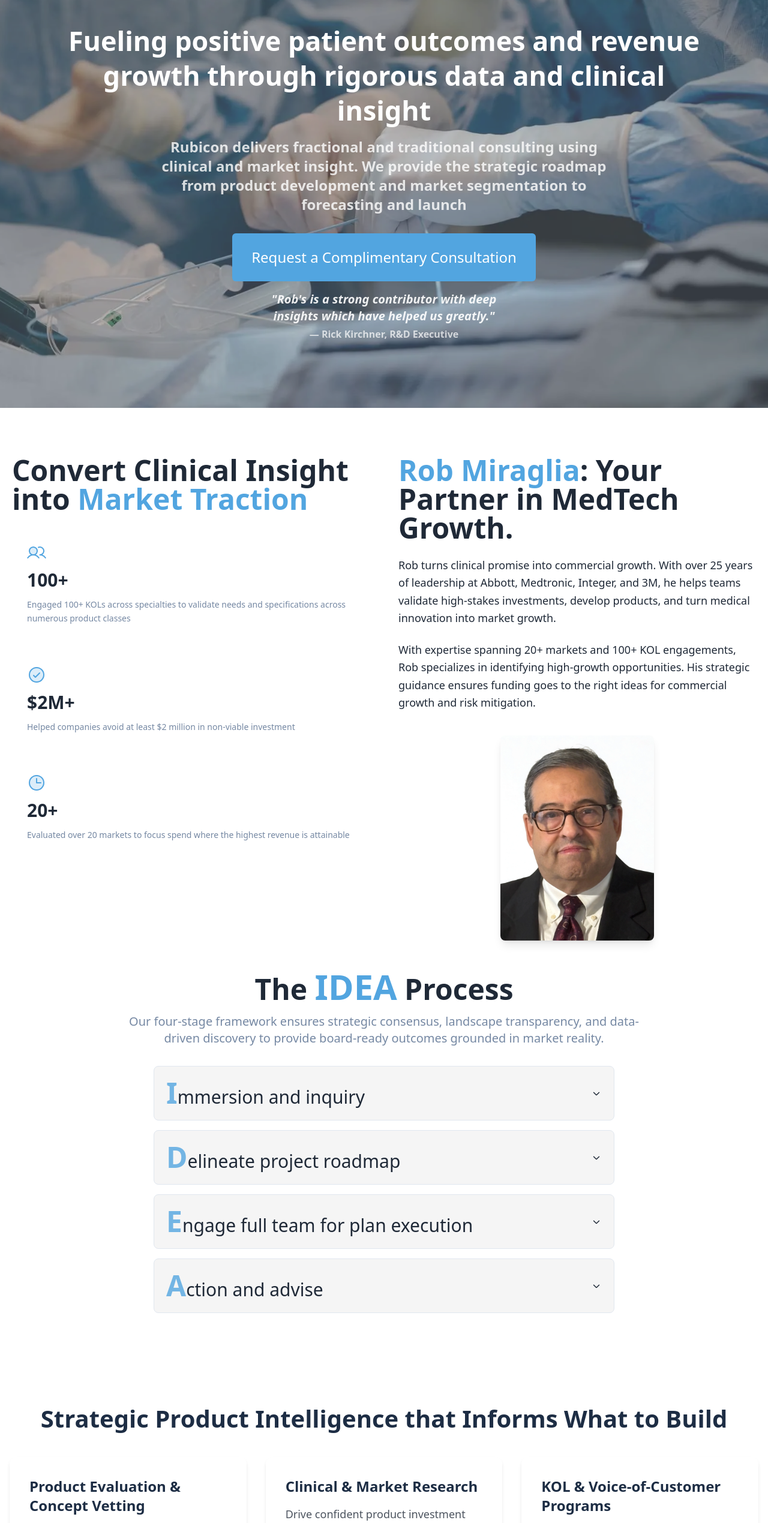
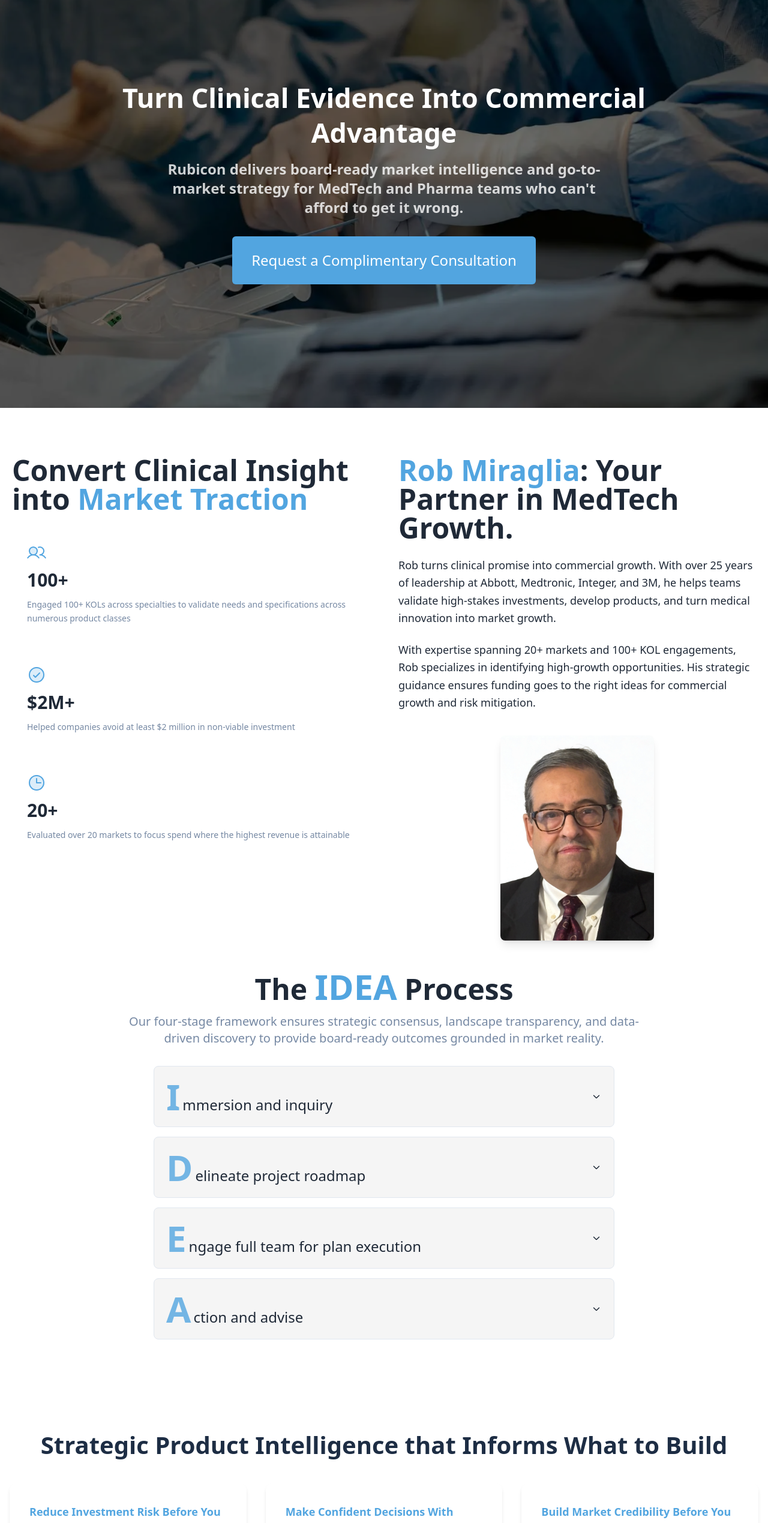
Before and after one commit to theanchorframe/Rubicon-med-frontend, a React (Vite) app: page / in a window 1280 px wide. Shown: the part 120-2659 px from the top of the page at 60% size. Built offline with nearby package versions, Linux system fonts and the light colour scheme.

Commit message:
Revamped homepage per prompt
Co-authored-by: theanchorframe <225102299+theanchorframe@users.noreply.github.com>

```diff
--- a/src/components/CaseStudiesSection.tsx
+++ b/src/components/CaseStudiesSection.tsx
@@ -5,7 +5,6 @@ import { useMounted } from "@/hooks/useMounted";
 import launchStrategyImage from "@/assets/launch-strategy.webp";
 import clinicalInsightImage from "@/assets/clinical-insight.webp";
 import deRiskImage from "@/assets/de-risk.webp";
-import alignTeamsImage from "@/assets/align-teams.webp";
 
 interface CaseStudiesSectionProps {
   onOpenConsultationDialog: () => void;
@@ -18,10 +17,10 @@ const CaseStudiesSection = ({ onOpenConsultationDialog }: CaseStudiesSectionProp
   const caseStudies = [
     {
       image: launchStrategyImage,
-      title: "Validate Product Licensing and Acquisition Plans",
+      title: "Protect Capital Before You Commit to a Deal",
       description:
         "Identify and mitigate investment risk in potential product licensing and acquisitions. We perform rigorous due diligence to isolate assets that lack market scalability due to technical limitations in geometry, sizing, or procedural compatibility. By triangulating these findings with KOL inquiries, we prevent the acquisition of products that cannot achieve critical mass in the clinical environment.",
-      cta: "Request a Complimentary Consultation",
+      cta: "Get Your Market Assessment",
       overlayText:
         "Transform Literature into Leverage: The Strategic Path to Enterprise-Level Co-Development Partnerships.",
     },
@@ -30,7 +29,7 @@ const CaseStudiesSection = ({ onOpenConsultationDialog }: CaseStudiesSectionProp
       title: "Commercial Growth From Clinical and Market Insight",
       description:
         "We synchronize expert insights, segmentation, and targeted positioning to drive quick adoption. We translate clinical evidence into optimized messaging, ensuring your product enters the market with a defensible competitive advantage and clinical alignment.",
-      cta: "Request a Complimentary Consultation",
+      cta: "Talk to Rob",
       overlayText:
         "We bridge the gap between clinical complexity and commercial success by converting KOL insights into the segments and claims your sales team needs to win tomorrow.",
     },
@@ -39,7 +38,7 @@ const CaseStudiesSection = ({ onOpenConsultationDialog }: CaseStudiesSectionProp
       title: "Product Risk Mitigation",
       description:
         "We apply data-driven segmentation and VoC analysis so that your roadmap reflects true market demand.",
-      cta: "Request a Complimentary Consultation",
+      cta: "Talk to Rob",
       overlayText:
         "Precision before investment. We use VoC and predictive modeling to quantify market demand and identify barriers before you break ground that allows you to cut low-ROI projects and invest in the winners.",
     },
@@ -60,7 +59,7 @@ const CaseStudiesSection = ({ onOpenConsultationDialog }: CaseStudiesSectionProp
               viewport={{ once: true }}
               className={`flex flex-col ${
                 index % 2 === 0 ? "md:flex-row" : "md:flex-row-reverse"
-              } gap-8 items-start`}
+              } gap-8 items-center`}
             >
               {/* Image with hover overlay */}
               <div
@@ -71,7 +70,7 @@ const CaseStudiesSection = ({ onOpenConsultationDialog }: CaseStudiesSectionProp
                 <img
                   src={study.image}
                   alt={study.title}
-                  className={`w-full object-cover ${index === 0 ? "h-auto md:h-[500px]" : "h-auto md:h-[400px]"}`}
+                  className="w-full object-cover h-auto md:h-[450px]"
                 />
                 <div
                   className={`absolute inset-x-0 bottom-0 bg-black/90 text-white p-6 transition-all duration-500 ${
@@ -84,7 +83,7 @@ const CaseStudiesSection = ({ onOpenConsultationDialog }: CaseStudiesSectionProp
                 </div>
               </div>
 
-              {/* Text content - left aligned and starting at top */}
+              {/* Text content - vertically centered */}
               <div className="space-y-6 w-full md:w-1/2 text-left">
                 <h3 className="text-3xl lg:text-4xl font-bold text-navy">
                   {study.title}
--- a/src/components/FAQSection.tsx
+++ b/src/components/FAQSection.tsx
@@ -13,27 +13,27 @@ const FAQSection = ({ onOpenConsultationDialog }: FAQSectionProps) => {
 
   const faqs = [
     {
-      question: "With what types of companies do you typically work?",
+      question: "How is Rubicon different from a traditional consulting firm?",
       answer:
         "We partner with medical device and pharmaceutical organizations across the entire growth spectrum. Our expertise spans from guiding early-stage startups through their inaugural product launches to supporting established global manufacturers in product development and strategic licensing or acquisitions.",
     },
     {
-      question: "What's your experience with launch planning and execution?",
+      question: "What does your experience with launch planning actually look like?",
       answer:
         "With a legacy of orchestrating 40+ high-stakes launches across vascular intervention, pharmaceuticals, and diagnostics, Rob specializes in the critical 'Front-End of Innovation.' By applying a comprehensive launch framework, we identify high-value opportunities and architect the clinical evidence stories that drive adoption. We don't just plan; we equip and train your launch teams to ensure a seamless, high-ROI transition from R&D to global commercialization.",
     },
     {
-      question: "Do you only work with U.S.-based companies?",
+      question: "Do you work with companies outside the US?",
       answer:
         "Geographic location is not a barrier to execution. While headquartered on Long Island, we have a proven track record of supporting international clients through hybrid engagement models. We prioritize on-site mobilization for critical workstreams such as requirement gathering, prototyping, and expert panels, ensuring that distance never compromises the fidelity of the strategic roadmap.",
     },
     {
-      question: "What's your process like?",
+      question: "What does an engagement with Rubicon actually look like, start to finish?",
       answer:
         "Every engagement begins with a deep-dive into your real-world environment and project constraints. To guide the IDEA process, we deliver a Statement of Understanding and a Statement of Work—a clear-eyed blueprint that transforms high-level goals into a validated, executable plan for your device.",
     },
     {
-      question: "How do we know this investment will pay off?",
+      question: "How do we know this investment will generate a return?",
       answer:
         "Our work has helped companies avoid $2M+ in wasted spend and helped bring >$10M in new product revenue. While innovation inherently carries uncertainty, our risk-mitigation frameworks provide the clinical and commercial confidence necessary for a successful launch.",
     },
@@ -49,7 +49,7 @@ const FAQSection = ({ onOpenConsultationDialog }: FAQSectionProps) => {
           viewport={{ once: true }}
           className="flex flex-col items-center text-center"
         >
-          <h2 className="text-3xl md:text-4xl lg:text-5xl font-bold text-foreground">FAQ</h2>
+          <h2 className="text-3xl md:text-4xl lg:text-5xl font-bold text-foreground">Questions Serious Buyers Ask Before Engaging</h2>
         </motion.div>
 
         <motion.div
--- a/src/components/FinalCTASection.tsx
+++ b/src/components/FinalCTASection.tsx
@@ -17,11 +17,15 @@ const FinalCTASection = ({ onOpenConsultationDialog }: FinalCTASectionProps) =>
             whileInView={{ opacity: 1, y: 0 }}
             transition={{ duration: 0.6 }}
             viewport={{ once: true }}
-            className="space-y-8"
+            className="space-y-4"
           >
             <h2 className="text-3xl md:text-4xl lg:text-5xl font-bold text-navy">
-              Let Rubicon Help You Map Your Next Crossing
+              Ready to Validate Your Next Move?
             </h2>
+            <p className="text-lg md:text-xl text-muted-foreground max-w-3xl mx-auto leading-relaxed">
+              Join the MedTech and Pharma teams who've used Rubicon's insight to protect capital and accelerate market entry.
+            </p>
+            <div className="pt-4">
               <Button
                 size="lg"
                 onClick={onOpenConsultationDialog}
@@ -29,6 +33,7 @@ const FinalCTASection = ({ onOpenConsultationDialog }: FinalCTASectionProps) =>
               >
                 Request a Complimentary Consultation
               </Button>
+            </div>
           </motion.div>
         </div>
       </div>
--- a/src/components/HeroSection.tsx
+++ b/src/components/HeroSection.tsx
@@ -13,10 +13,10 @@ const HeroSection = ({ onOpenConsultation }: HeroSectionProps) => {
   return (
     <section className="relative min-h-screen flex items-center justify-center overflow-hidden">
       <div
-        className="absolute inset-0 bg-cover bg-center bg-no-repeat opacity-75"
+        className="absolute inset-0 bg-cover bg-center bg-no-repeat"
         style={{ backgroundImage: `url(${heroVascularBg})` }}>
       </div>
-      <div className="absolute inset-0 bg-navy/30"></div>
+      <div className="absolute inset-0" style={{ backgroundColor: 'rgba(0, 0, 0, 0.55)' }}></div>
 
       <div className="relative z-10 container mx-auto px-6 pt-32 pb-20 max-w-6xl">
         <motion.div
@@ -32,7 +32,7 @@ const HeroSection = ({ onOpenConsultation }: HeroSectionProps) => {
               transition={{ delay: 0.4 }}
               className="text-2xl sm:text-3xl md:text-4xl lg:text-[2.8rem] font-bold text-white" style={{ lineHeight: '1.3' }}>
 
-              Fueling positive patient outcomes and revenue growth through rigorous data and clinical insight
+              Turn Clinical Evidence Into Commercial Advantage
             </motion.h1>
 
             <motion.p
@@ -42,7 +42,7 @@ const HeroSection = ({ onOpenConsultation }: HeroSectionProps) => {
               className="text-lg sm:text-xl md:text-2xl leading-relaxed font-semibold max-w-3xl mx-auto"
               style={{ color: "rgba(255,255,255,0.8)" }}>
 
-              Rubicon delivers fractional and traditional consulting using clinical and market insight. We provide the strategic roadmap from product development and market segmentation to forecasting and launch
+              Rubicon delivers board-ready market intelligence and go-to-market strategy for MedTech and Pharma teams who can't afford to get it wrong.
             </motion.p>
 
             <motion.div
@@ -58,13 +58,6 @@ const HeroSection = ({ onOpenConsultation }: HeroSectionProps) => {
 
                 Request a Complimentary Consultation
               </Button>
-
-              <div className="text-center max-w-md">
-                <p className="text-white/90 text-base sm:text-lg md:text-xl italic font-semibold">
-                  "Rob's is a strong contributor with deep insights which have helped us greatly."
-                </p>
-                <p className="text-white/70 text-sm sm:text-base mt-1 font-semibold">— Rick Kirchner, R&D Executive</p>
-              </div>
             </motion.div>
           </div>
         </motion.div>
--- a/src/components/ProcessSection.tsx
+++ b/src/components/ProcessSection.tsx
@@ -256,8 +256,8 @@ const ProcessSection = () => {
                     onClick={() => setActiveIdea(activeIdea === letter ? null : letter)}
                   >
                     <div className="flex items-center gap-4">
-                      <span className="text-2xl md:text-3xl font-normal text-foreground">
-                        <span className={`text-4xl md:text-5xl font-bold ${activeIdea === letter ? "text-primary" : "text-primary/80"} transition-colors duration-300`}>{letter}</span>
+                      <span className="text-xl md:text-2xl font-normal text-foreground flex items-baseline gap-1">
+                        <span className={`text-5xl md:text-6xl font-extrabold leading-none ${activeIdea === letter ? "text-primary" : "text-primary/80"} transition-colors duration-300`}>{letter}</span>
                         {letter === "I" && <span>mmersion and inquiry</span>}
                         {letter === "D" && <span>elineate project roadmap</span>}
                         {letter === "E" && <span>ngage full team for plan execution</span>}
--- a/src/components/ServicesSection.tsx
+++ b/src/components/ServicesSection.tsx
@@ -15,31 +15,37 @@ const ServicesSection = ({ onOpenConsultationDialog }: ServicesSectionProps) =>
   const services = [
   {
     title: "Product Evaluation & Concept Vetting",
+    outcomeLabel: "Reduce Investment Risk Before You Commit",
     description:
     "Our proven framework integrates multidimensional technical, clinical, and regulatory due diligence with rigorous market modeling. We synthesize competitive intelligence and growth drivers to ensure capital is deployed only into assets with a validated path to market leadership."
   },
   {
     title: "Clinical & Market Research",
+    outcomeLabel: "Make Confident Decisions With Evidence, Not Assumptions",
     description:
     "Drive confident product investment through clinical and market triangulation. We leverage expert consultations and comprehensive database analytics to distill complex evidence into an actionable roadmap – eliminating market ambiguity and securing your path to entry."
   },
   {
     title: "KOL & Voice-of-Customer Programs",
+    outcomeLabel: "Build Market Credibility Before You Launch",
     description:
     "Accelerate market adoption through clinical advocacy and expert mobilization. We manage the full-lifecycle engagement of Key Opinion Leaders—from strategic identification and contracting to the execution of IDIs, surveys, field trials, and clinician panels. By synthesizing the 'Voice of Customer' into evidence-based messaging, we ensure your value proposition resonates with providers and drives accelerated uptake."
   },
   {
     title: "Commercial Strategy & Launch",
+    outcomeLabel: "Enter the Market With Momentum That Lasts",
     description:
     "Turn insight into adoption at scale. We craft go-to-market strategies and playbooks, sales enablement, and messaging rooted in evidence so your launch not only hits targets, but sustains momentum long after market entry."
   },
   {
     title: "Upstream Portfolio Strategy & Roadmapping",
+    outcomeLabel: "Focus Resources on the Products With the Highest Return",
     description:
     "Optimize resource allocation and cross-functional alignment. By defining rigorous segmentation, targeting, and positioning (STP) frameworks alongside multi-year product roadmaps, we isolate high-potential opportunities. This allows R&D, Marketing, and Sales to concentrate resources on assets with the highest ROI."
   },
   {
     title: "Pricing, Forecasting & Financial Modeling",
+    outcomeLabel: "Defend Your Numbers at the Board Level",
     description:
     "Enable executive decision-making with rigorous financial modeling. We translate market dynamics and value-based pricing into accurate revenue projections that hold up under institutional scrutiny. Our models provide the clarity needed to synchronize AOP targets with actual clinical and commercial scalability."
   }];
@@ -91,6 +97,7 @@ const ServicesSection = ({ onOpenConsultationDialog }: ServicesSectionProps) =>
             onClick={() => setSelectedIndex(index)}
             className="glass-card p-6 md:p-8 space-y-4 border-2 border-navy/40 dark:border-navy/60 shadow-md transition-all duration-300 cursor-pointer group">
 
+              <p className="text-primary font-bold text-lg">{service.outcomeLabel}</p>
               <h3 className="text-2xl font-bold text-navy group-hover:text-primary transition-colors duration-300">{service.title}</h3>
               <p className="text-foreground/80 leading-relaxed text-lg group-hover:text-foreground transition-colors duration-300">
                 {service.description}
@@ -110,7 +117,7 @@ const ServicesSection = ({ onOpenConsultationDialog }: ServicesSectionProps) =>
             onClick={onOpenConsultationDialog}
             className="shine-effect text-lg sm:text-xl px-6 sm:px-12 py-6 sm:py-8 h-auto bg-primary hover:bg-primary/90 whitespace-normal text-center leading-tight">
 
-            Request a Complimentary Consultation
+            See How We Work
           </Button>
         </motion.div>
       </div>
@@ -165,6 +172,7 @@ const ServicesSection = ({ onOpenConsultationDialog }: ServicesSectionProps) =>
               </p>
 
               {/* Service Content */}
+              <p className="text-primary font-bold text-xl mb-2">{services[selectedIndex].outcomeLabel}</p>
               <h3 className="text-3xl md:text-4xl font-bold text-primary mb-6">
                 {services[selectedIndex].title}
               </h3>
--- a/src/components/StatsSection.tsx
+++ b/src/components/StatsSection.tsx
@@ -10,6 +10,10 @@ const StatsSection = ({ onOpenConsultationDialog }: StatsSectionProps) => {
   const mounted = useMounted();
   const stats = [
     {
+      number: "$2M",
+      description: "Prevented in wasted product investment",
+    },
+    {
       number: "$30M",
       description: "Forecasted revenue from new device launch",
     },
@@ -20,10 +24,6 @@ const StatsSection = ({ onOpenConsultationDialog }: StatsSectionProps) => {
     {
       number: "40+",
       description: "Projects delivered across MedTech & Pharma",
-    },
-    {
-      number: "$2M",
-      description: "Prevented in wasted product investment",
     },
   ];
 
@@ -50,7 +50,7 @@ const StatsSection = ({ onOpenConsultationDialog }: StatsSectionProps) => {
               className="bg-navy-foreground/10 backdrop-blur-sm p-8 rounded-lg text-center border border-navy-foreground/20 hover:bg-navy-foreground/20 hover:scale-105 transition-all duration-300"
             >
               <p className="text-6xl md:text-7xl font-bold mb-4">{stat.number}</p>
-              <p className="text-navy-foreground/90">{stat.description}</p>
+              <p className="text-lg font-semibold text-navy-foreground">{stat.description}</p>
             </motion.div>
           ))}
         </div>
```
Lines whose indentation alone changed are shown as unchanged.
